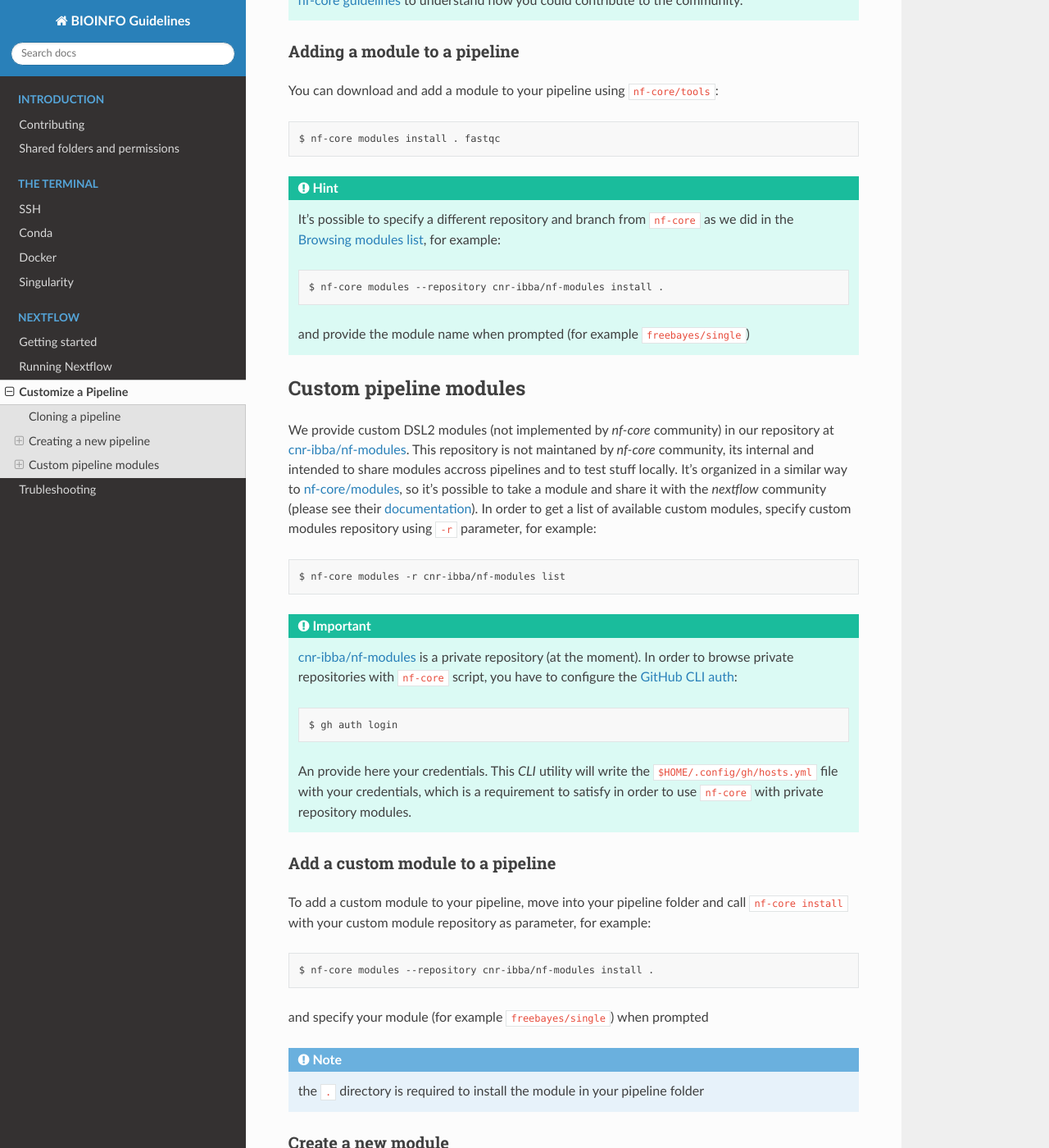
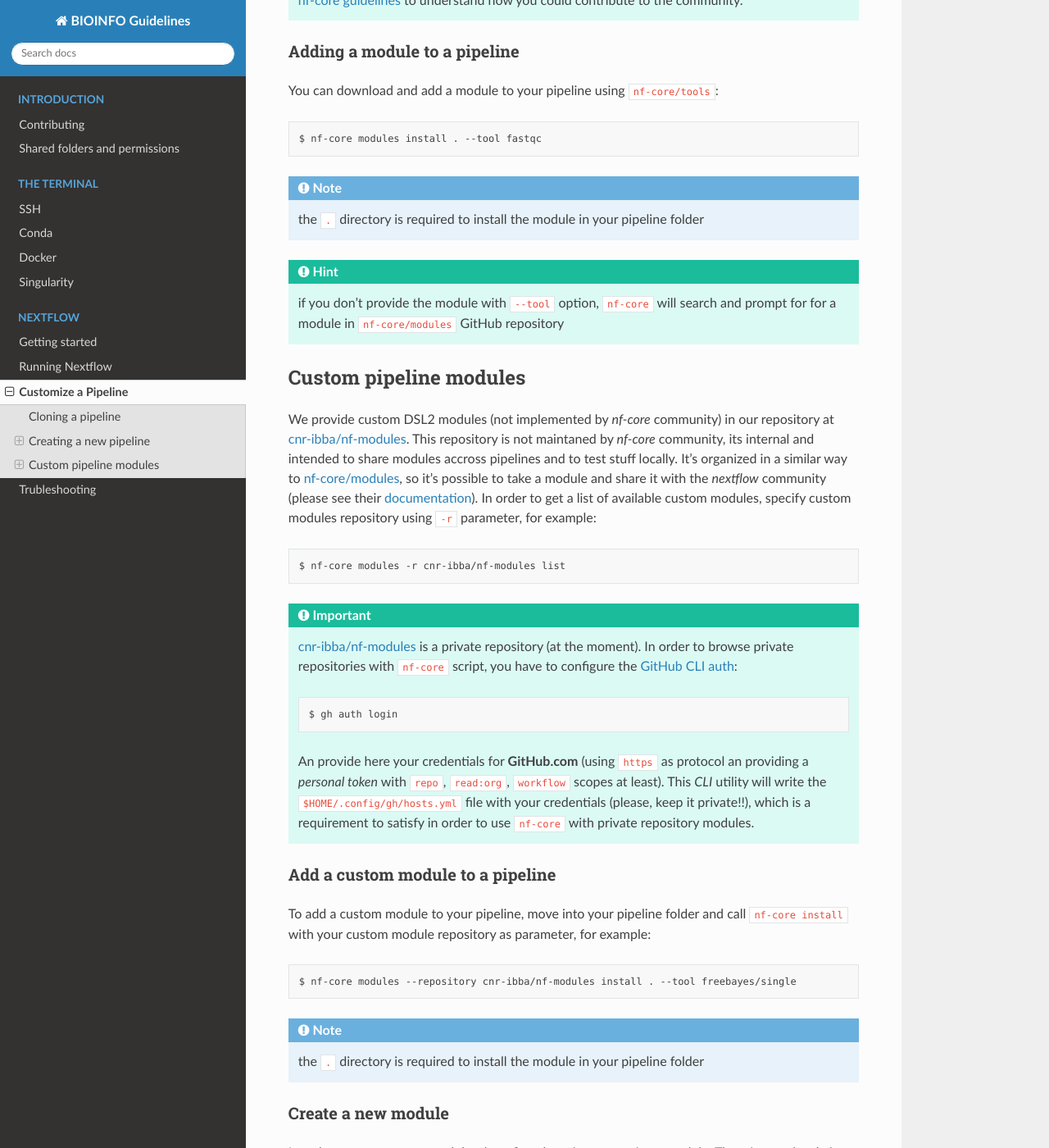
Before and after one commit to cnr-ibba/BIOINFO-guidelines, a Sphinx documentation site: the page built from docs/nextflow/customize.rst, in a window 1280 px wide and 1400 px high, scrolled down 2047 px. Shown: the whole window at 82% size. Built offline with Sphinx 7.4.7 and the Read the Docs theme 2.0.0, drawn with Linux system fonts in a browser that asks for light colours.

Commit message:
:memo: fix nextflow modules documentation

```diff
--- a/docs/nextflow/customize.rst
+++ b/docs/nextflow/customize.rst
@@ -81,16 +81,16 @@ Adding a module to a pipeline
 
 You can download and add a module to your pipeline using ``nf-core/tools``::
 
-  $ nf-core modules install . fastqc
+  $ nf-core modules install . --tool fastqc
+
+.. note::
+
+  the ``.`` directory is required to install the module in your pipeline folder
 
 .. hint::
 
-  It's possible to specify a different repository and branch from ``nf-core``
-  as we did in the :ref:`Browsing modules list <browse-modules-list>`, for example::
-
-    $ nf-core modules --repository cnr-ibba/nf-modules install .
-
-  and provide the module name when prompted (for example ``freebayes/single``)
+  if you don't provide the module with ``--tool`` option, ``nf-core`` will search
+  and prompt for for a module in ``nf-core/modules`` GitHub repository
 
 Custom pipeline modules
 -----------------------
@@ -117,8 +117,10 @@ using ``-r`` parameter, for example::
 
     $ gh auth login
 
-  An provide here your credentials. This *CLI* utility will write the
-  ``$HOME/.config/gh/hosts.yml`` file with your credentials, which is a requirement
+  An provide here your credentials for **GitHub.com** (using ``https`` as protocol
+  an providing a *personal token* with ``repo``, ``read:org``, ``workflow`` scopes
+  at least). This *CLI* utility will write the ``$HOME/.config/gh/hosts.yml``
+  file with your credentials (please, keep it private!!), which is a requirement
   to satisfy in order to use ``nf-core`` with private repository modules.
 
 Add a custom module to a pipeline
@@ -127,9 +129,7 @@ Add a custom module to a pipeline
 To add a custom module to your pipeline, move into your pipeline folder and call
 ``nf-core install`` with your custom module repository as parameter, for example::
 
-  $ nf-core modules --repository cnr-ibba/nf-modules install .
-
-and specify your module (for example ``freebayes/single``) when prompted
+  $ nf-core modules --repository cnr-ibba/nf-modules install . --tool freebayes/single
 
 .. note::
 
```
